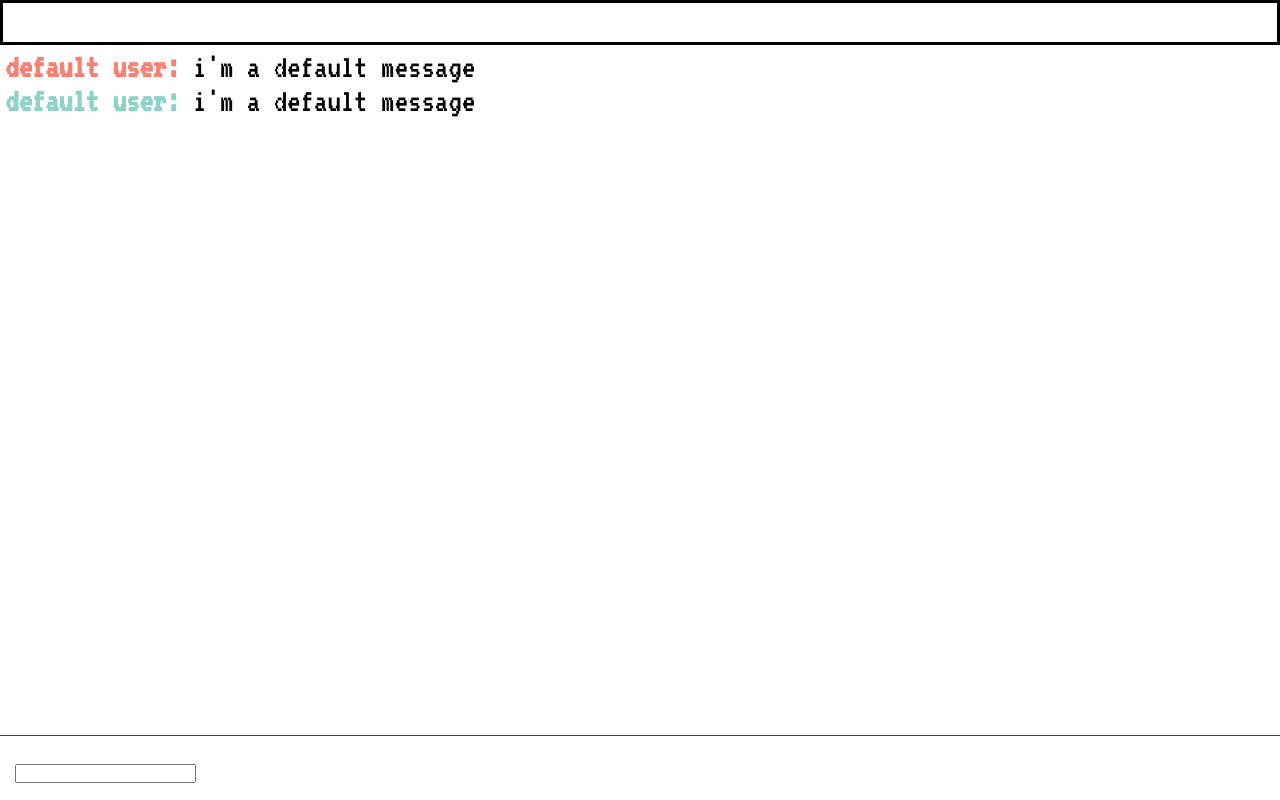
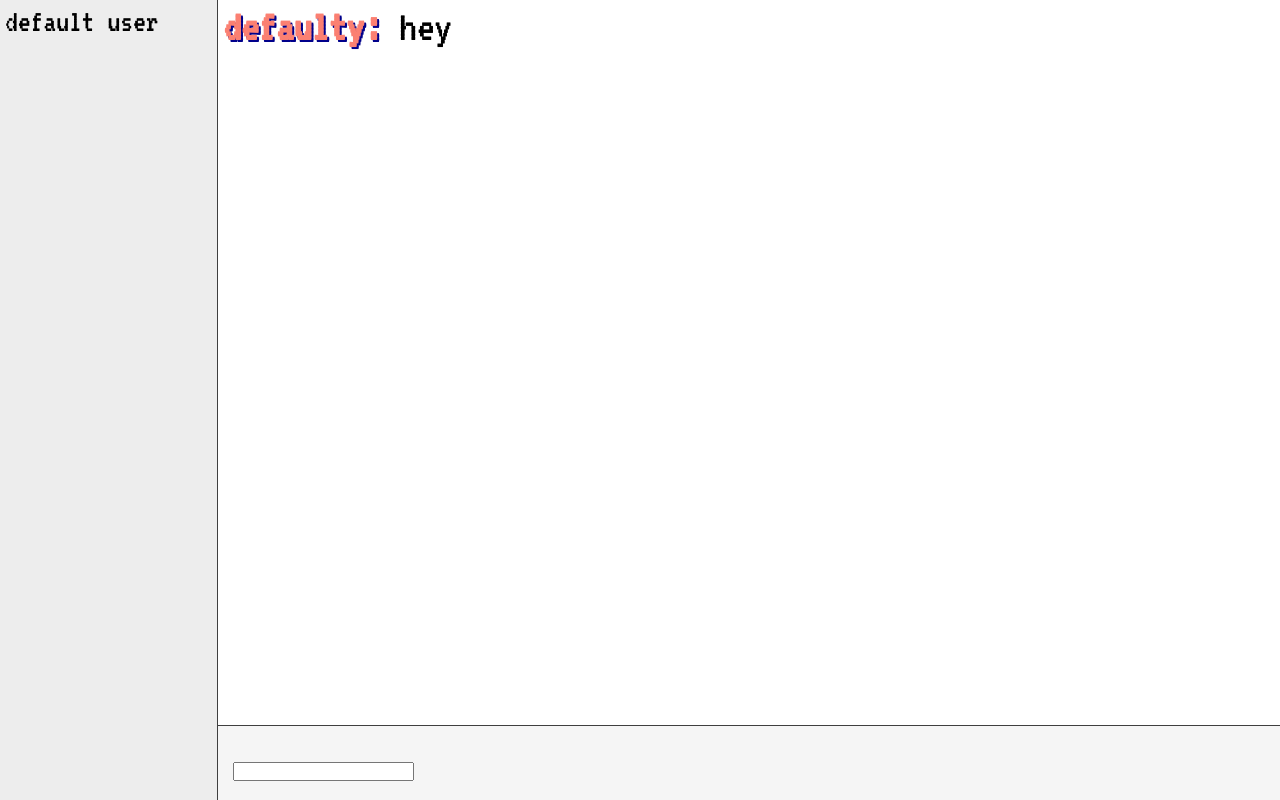
Before and after one commit to enphnt/chat, a React (Create React App) app: page / in a window 1280 px wide. Built offline with nearby package versions, Linux system fonts and the light colour scheme.

Commit message:
fix: styles

```diff
--- a/src/App.css
+++ b/src/App.css
@@ -7,35 +7,41 @@
 }
 body {
   font-family: 'VT323', monospace;
-  font-size: 2.1em
+  font-size: 5.5vh;
 }
 #container {
+  flex: 1;
+  display: flex;
+  flex-direction: row;
   height: 100vh;
 }
 #main {
-  flex: 1;
+  flex: 5;
   display: flex;
   flex-direction: column;
   justify-content: space-evenly
 
 }
 #new-message {
-  flex: 2;
   position: fixed;
   bottom: 0;
+  background: #f5f5f5;
   width: 100%;
   padding: 15px;
   margin-left: 0px;
   border-top: 1px solid #3f3f3f;
+}
+#username {
+  text-shadow: 2px 2px darkblue;
 }
 #messages-list {
   flex: 1;
   padding: 5px 0 0 5px;
 }
 #sidebar {
+  background: #ededed;
   flex: 1;
   padding: 5px 0 0 5px;
-  border-right: 1px solid #3f3f3f;
-  border: solid;
   height: 100%;
+  font-size: 4vh;
 }
--- a/src/App.js
+++ b/src/App.js
@@ -7,7 +7,7 @@ import AddMessage from "./components/AddMessage";
 class App extends Component {
   render() {
     return (
-      <div className="container">
+      <div id="container">
         <Sidebar />
         <section id="main">
           <MessagesList />
@@ -17,5 +17,4 @@ class App extends Component {
     );
   }
 }
-
 export default App;
--- a/src/components/Message.js
+++ b/src/components/Message.js
@@ -24,16 +24,16 @@ const getRandomColor = () => {
 const style = () => {
   return {
     fontWeight: 900,
+    textShadow: "2px 2px darkblue",
     color: getRandomColor(),
   }
 }
 
-const Message = ({message = "i'm a default message", author = "default user"}) => (
+const Message = ({message, author}) => (
   <p>
     <strong style={style()}>{author}:</strong> {message}
   </p>
 );
-
 
 Message.PropTypes = {
   author: PropTypes.string.isRequired,
--- a/src/components/MessagesList.js
+++ b/src/components/MessagesList.js
@@ -2,7 +2,7 @@ import React from "react";
 import PropTypes from "prop-types";
 import Message from './Message'
 
-const MessagesList = ({messages = ["hey", "sup?"]}) => (
+const MessagesList = ({messages = [{id: 100, message: "hey", author: "defaulty"}]}) => (
   <section id="messages-list">
     <ul>
       {messages.map(message => (
--- a/src/components/Sidebar.js
+++ b/src/components/Sidebar.js
@@ -1,7 +1,7 @@
 import React from 'react'
 import PropTypes from 'prop-types'
 
-const Sidebar = ({ users = ["default user"] }) => (
+const Sidebar = ({ users = [{name: "default user"}] }) => (
 	<aside id="sidebar">
 		<ul>
 			{users.map(user => (
@@ -9,7 +9,7 @@ const Sidebar = ({ users = ["default user"] }) => (
 			))}
 		</ul>
 	</aside>
-)
+);
 
 Sidebar.PropTypes = {
 	users: PropTypes.arrayOf(
@@ -20,4 +20,4 @@ Sidebar.PropTypes = {
 	).isRequired
 }
 
-export default Sidebar
+export default Sidebar;
```
Also changed, not shown: src/containers/Message.js (deleted).
